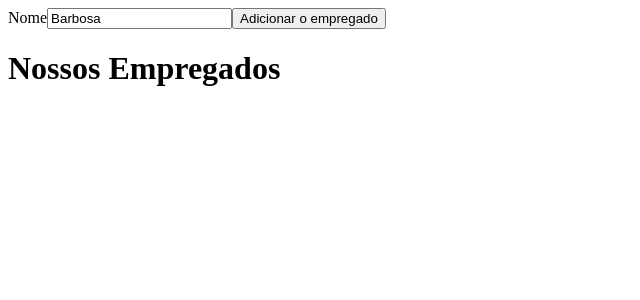
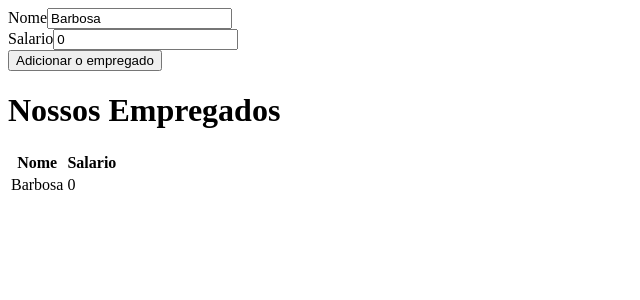
Before and after one commit to WebertiBarbosa/iniciando-angular2-mais, an Angular app: page / in a window 1280 px wide. Both pictures are taken after a click on the button "Adicionar o empregado". Shown: the top 300 px of the page, without its empty margins (0-640 px from the left). Built offline with nearby package versions, Linux system fonts and the light colour scheme.

Commit message:
imprimindo o array

```diff
--- a/src/app/employee-list/employee-list.component.html
+++ b/src/app/employee-list/employee-list.component.html
@@ -1 +1,20 @@
 <h1>Nossos Empregados</h1>
+
+<table>
+
+  <thead>
+    <tr>
+      <th>Nome</th>
+      <th>Salario</th>
+    </tr>
+  </thead>
+
+
+  <tbody>
+    <tr  *ngFor="let employee of employees">
+       <td [innerHtml]="employee.name"></td>
+       <td [innerHtml]="employee.salary"></td>
+    </tr>
+  </tbody>
+
+</table>
--- a/src/app/employee-list/employee-list.component.ts
+++ b/src/app/employee-list/employee-list.component.ts
@@ -1,4 +1,5 @@
 import { Component, OnInit } from '@angular/core';
+import employees from '../employees';
 
 @Component({
   selector: 'employee-list',
@@ -7,6 +8,8 @@ import { Component, OnInit } from '@angular/core';
 })
 export class EmployeeListComponent implements OnInit {
 
+  employees = employees
+
   constructor() { }
 
   ngOnInit(): void {
--- a/src/app/employee-new/employee-new.component.html
+++ b/src/app/employee-new/employee-new.component.html
@@ -1,5 +1,7 @@
 <label>Nome</label>
-<input type="text" [(ngModel)]="name"> <!-- Two way data binding-->
+<input type="text" [(ngModel)]="name"><br> <!-- Two way data binding-->
+<label>Salario</label>
+<input type="text" [(ngModel)]="salary"><br> <!-- Two way data binding-->
 
 <!-- adcionando evento de click no botão com (click)  -->
 <button type="button" (click)="addEmployee()">Adicionar o empregado</button>
--- a/src/app/employee-new/employee-new.component.ts
+++ b/src/app/employee-new/employee-new.component.ts
@@ -1,4 +1,5 @@
 import { Component, OnInit } from '@angular/core';
+import employees from '../employees'
 //import { setTimeout } from 'timers';
 
 @Component({
@@ -8,8 +9,9 @@ import { Component, OnInit } from '@angular/core';
 })
 export class EmployeeNewComponent implements OnInit {
 
-  name = 'Weberti'
-  employees = [] as any
+  name = ''
+  salary = 0
+  employees = employees
 
   constructor() {
     setTimeout( () => {
@@ -21,7 +23,7 @@ export class EmployeeNewComponent implements OnInit {
   }
 
   addEmployee(){
-    this.employees.push(this.name)
+    this.employees.push({name:this.name, salary:this.salary})
     console.log(this.employees)
   }
 
--- /dev/null
+++ b/src/app/employees.ts
@@ -0,0 +1,7 @@
+interface Employee {
+  name: string;
+  salary: number
+}
+const employees: Employee[] = []
+
+export default employees
```
